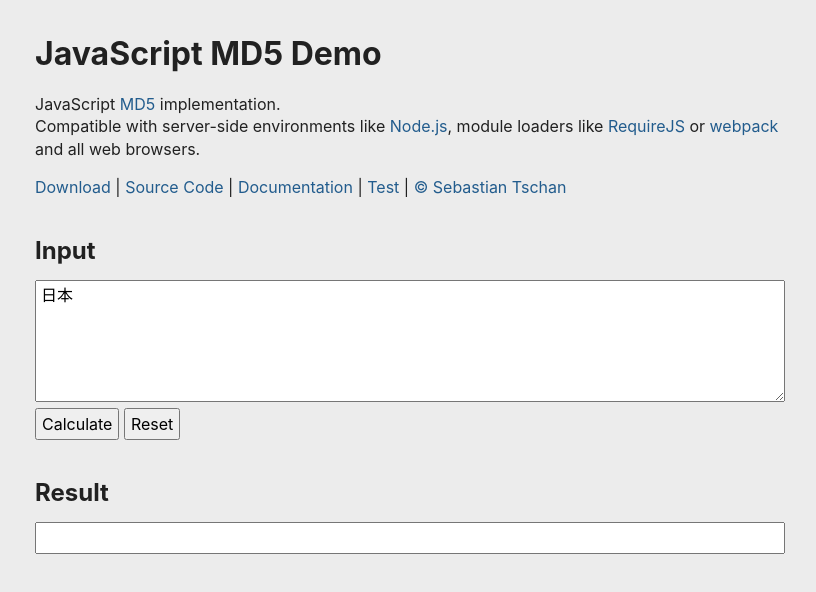
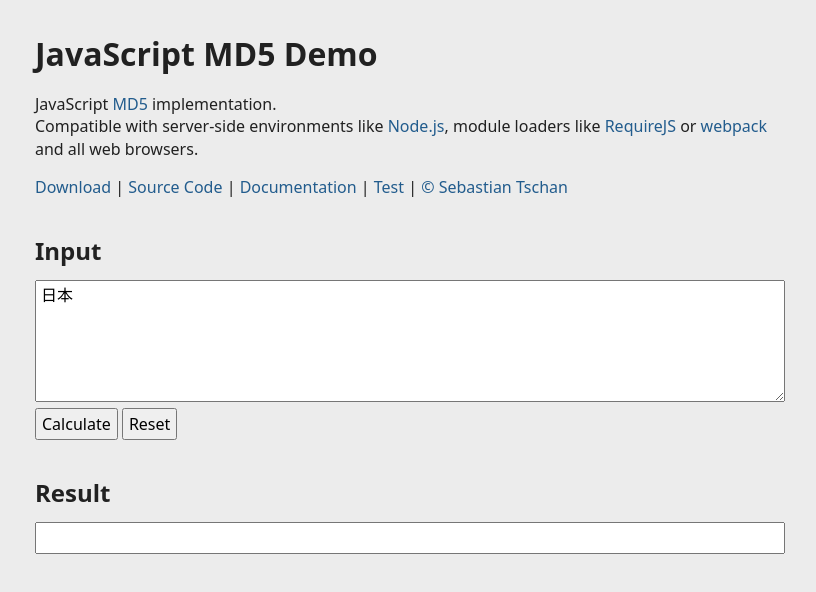
Before and after one commit to blueimp/JavaScript-MD5, a website: page index.html in a window 1280 px wide. Shown: the whole page, without its empty margins (230-1046 px from the left). Drawn offline with Linux system fonts and the light colour scheme.

Commit message:
Update demo styles.

```diff
--- a/css/demo.css
+++ b/css/demo.css
@@ -13,8 +13,8 @@ body {
   max-width: 750px;
   margin: 0 auto;
   padding: 1em;
-  font-family: -apple-system, 'Segoe UI', Roboto, 'Helvetica Neue', Arial,
-    sans-serif;
+  font-family: system-ui, -apple-system, 'Segoe UI', Roboto, 'Helvetica Neue',
+    Arial, sans-serif;
   line-height: 1.4;
   background: #212121;
   color: #dedede;
@@ -87,6 +87,7 @@ textarea {
 }
 input[type='file'] {
   padding: inherit;
+  max-width: 100%;
 }
 
 @media (prefers-color-scheme: light) {
```
